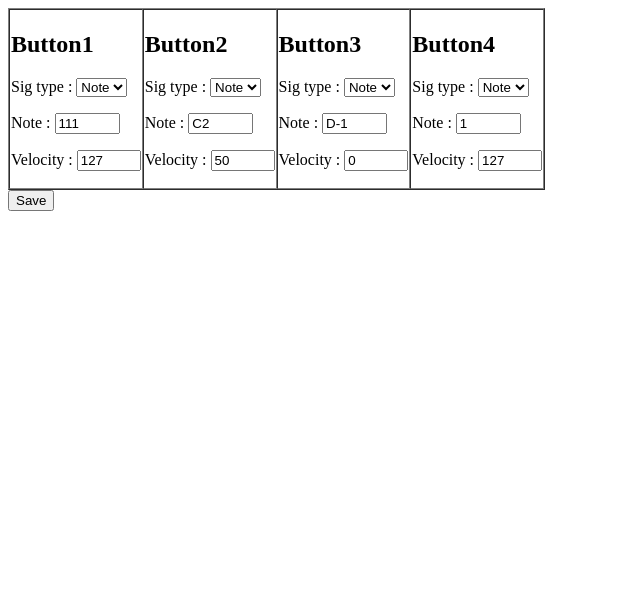
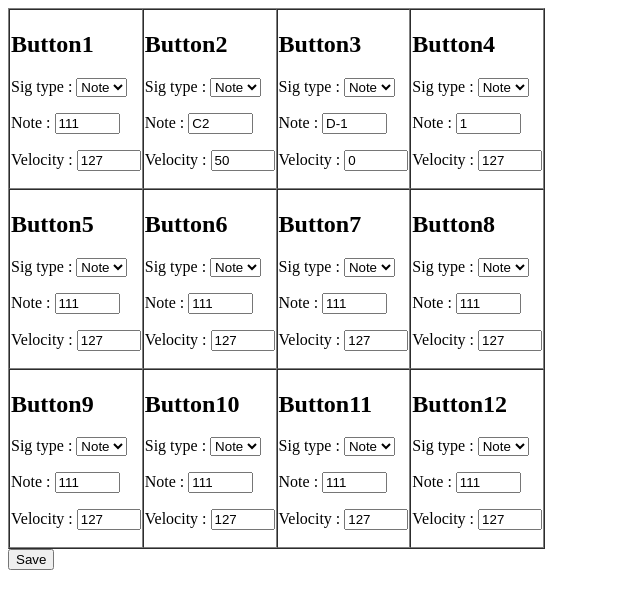
Before and after one commit to kic35/arduino-midi-config-tool, a plain HTML site: page index.html in a window 1280 px wide. Shown: the whole page, without its empty margins (0-640 px from the left). Drawn offline with Linux system fonts and the light colour scheme.

Commit message:
問題なく動くバージョン、見た目はまだ

```diff
--- a/auto.js
+++ b/auto.js
@@ -1,27 +1,35 @@
-// let str;
-// for (let i = 2; i < 13; i++) {
-//     str += `
-//         <th><div id="btn${i}">
-//             <h2>Button1</h2>
-//             <p><label>
-//             <span>Sig type :</span>
-//             <select class="selecttype" onchange="changeType(${i})">
-//                 <option value="Note">Note</option>
-//                 <option value="CC">CC</option>
-//             </select>
-//         </label></p>
-//             <p><label>
-//             <span class="sigtype">Note :</span>
-//             <input type="text" size="5px" value="">
-//         </label></p>
-//             <p><label>
-//             <span>Value :</span>
-//             <input type="number" min="0" max="127" size="5px" value="127">
-//         </label></p>
-//         </div></th>
-// `;
-// }
-// console.log(str);
+let autoStr;
+for (let i = 1; i <= 12; i++) {
+    if(i%4==1){
+        autoStr+=`<tr>
+        `;
+    }
+    autoStr += `<td>
+        <div id="btn${i}">
+        <h2>Button${i}</h2>
+        <p><label>
+        <span>Sig type :</span>
+        <select class="selecttype" onchange="changeType(${i})">
+        <option value="Note">Note</option>
+        <option value="CC">CC</option>
+        </select>
+        </label></p>
+        <p><label>
+        <span class="sigtype">Note :</span>
+        <input type="text" class="no" size="5px" value="111" />
+        </label></p>
+        <p><label>
+        <span>Velocity :</span>
+        <input type="number" class="velocity" min="0" max="127" size="5px" value="127" />
+        </label></p>
+        </div>
+        </td>`;
+    if(i%4==0){
+        autoStr+=`</tr>
+        `;
+    }
+}
+console.log(autoStr);
 
 // let str = "";
 // let soundName = ["C", "C#", "D", "D#", "E", "F", "F#", "G", "G#", "A", "A#", "B"];
--- a/index.html
+++ b/index.html
@@ -7,6 +7,7 @@
   <script src="jquery-3.5.1.min.js"></script>
   <script src="FileSaver.min.js"></script>
   <link rel="stylesheet" href="style.css" />
+  <script src="auto.js"></script>
 </head>
 
 <body>
@@ -37,7 +38,7 @@
           <h2>Button2</h2>
           <p><label>
               <span>Sig type :</span>
-                <select class="selecttype" onchange="changeType(1)">
+              <select class="selecttype" onchange="changeType(2)">
                 <option value="Note">Note</option>
                 <option value="CC">CC</option>
               </select>
@@ -57,7 +58,7 @@
           <h2>Button3</h2>
           <p><label>
               <span>Sig type :</span>
-                <select class="selecttype" onchange="changeType(1)">
+              <select class="selecttype" onchange="changeType(3)">
                 <option value="Note">Note</option>
                 <option value="CC">CC</option>
               </select>
@@ -77,7 +78,171 @@
           <h2>Button4</h2>
           <p><label>
               <span>Sig type :</span>
-                <select class="selecttype" onchange="changeType(1)">
+              <select class="selecttype" onchange="changeType(4)">
+                <option value="Note">Note</option>
+                <option value="CC">CC</option>
+              </select>
+            </label></p>
+          <p><label>
+              <span class="sigtype">Note :</span>
+              <input type="text" class="no" size="5px" value="111" />
+            </label></p>
+          <p><label>
+              <span>Velocity :</span>
+              <input type="number" class="velocity" min="0" max="127" size="5px" value="127" />
+            </label></p>
+        </div>
+      </td>
+    </tr>
+    <tr>
+      <td>
+        <div id="btn5">
+          <h2>Button5</h2>
+          <p><label>
+              <span>Sig type :</span>
+              <select class="selecttype" onchange="changeType(5)">
+                <option value="Note">Note</option>
+                <option value="CC">CC</option>
+              </select>
+            </label></p>
+          <p><label>
+              <span class="sigtype">Note :</span>
+              <input type="text" class="no" size="5px" value="111" />
+            </label></p>
+          <p><label>
+              <span>Velocity :</span>
+              <input type="number" class="velocity" min="0" max="127" size="5px" value="127" />
+            </label></p>
+        </div>
+      </td>
+      <td>
+        <div id="btn6">
+          <h2>Button6</h2>
+          <p><label>
+              <span>Sig type :</span>
+              <select class="selecttype" onchange="changeType(6)">
+                <option value="Note">Note</option>
+                <option value="CC">CC</option>
+              </select>
+            </label></p>
+          <p><label>
+              <span class="sigtype">Note :</span>
+              <input type="text" class="no" size="5px" value="111" />
+            </label></p>
+          <p><label>
+              <span>Velocity :</span>
+              <input type="number" class="velocity" min="0" max="127" size="5px" value="127" />
+            </label></p>
+        </div>
+      </td>
+      <td>
+        <div id="btn7">
+          <h2>Button7</h2>
+          <p><label>
+              <span>Sig type :</span>
+              <select class="selecttype" onchange="changeType(7)">
+                <option value="Note">Note</option>
+                <option value="CC">CC</option>
+              </select>
+            </label></p>
+          <p><label>
+              <span class="sigtype">Note :</span>
+              <input type="text" class="no" size="5px" value="111" />
+            </label></p>
+          <p><label>
+              <span>Velocity :</span>
+              <input type="number" class="velocity" min="0" max="127" size="5px" value="127" />
+            </label></p>
+        </div>
+      </td>
+      <td>
+        <div id="btn8">
+          <h2>Button8</h2>
+          <p><label>
+              <span>Sig type :</span>
+              <select class="selecttype" onchange="changeType(8)">
+                <option value="Note">Note</option>
+                <option value="CC">CC</option>
+              </select>
+            </label></p>
+          <p><label>
+              <span class="sigtype">Note :</span>
+              <input type="text" class="no" size="5px" value="111" />
+            </label></p>
+          <p><label>
+              <span>Velocity :</span>
+              <input type="number" class="velocity" min="0" max="127" size="5px" value="127" />
+            </label></p>
+        </div>
+      </td>
+    </tr>
+    <tr>
+      <td>
+        <div id="btn9">
+          <h2>Button9</h2>
+          <p><label>
+              <span>Sig type :</span>
+              <select class="selecttype" onchange="changeType(9)">
+                <option value="Note">Note</option>
+                <option value="CC">CC</option>
+              </select>
+            </label></p>
+          <p><label>
+              <span class="sigtype">Note :</span>
+              <input type="text" class="no" size="5px" value="111" />
+            </label></p>
+          <p><label>
+              <span>Velocity :</span>
+              <input type="number" class="velocity" min="0" max="127" size="5px" value="127" />
+            </label></p>
+        </div>
+      </td>
+      <td>
+        <div id="btn10">
+          <h2>Button10</h2>
+          <p><label>
+              <span>Sig type :</span>
+              <select class="selecttype" onchange="changeType(10)">
+                <option value="Note">Note</option>
+                <option value="CC">CC</option>
+              </select>
+            </label></p>
+          <p><label>
+              <span class="sigtype">Note :</span>
+              <input type="text" class="no" size="5px" value="111" />
+            </label></p>
+          <p><label>
+              <span>Velocity :</span>
+              <input type="number" class="velocity" min="0" max="127" size="5px" value="127" />
+            </label></p>
+        </div>
+      </td>
+      <td>
+        <div id="btn11">
+          <h2>Button11</h2>
+          <p><label>
+              <span>Sig type :</span>
+              <select class="selecttype" onchange="changeType(11)">
+                <option value="Note">Note</option>
+                <option value="CC">CC</option>
+              </select>
+            </label></p>
+          <p><label>
+              <span class="sigtype">Note :</span>
+              <input type="text" class="no" size="5px" value="111" />
+            </label></p>
+          <p><label>
+              <span>Velocity :</span>
+              <input type="number" class="velocity" min="0" max="127" size="5px" value="127" />
+            </label></p>
+        </div>
+      </td>
+      <td>
+        <div id="btn12">
+          <h2>Button12</h2>
+          <p><label>
+              <span>Sig type :</span>
+              <select class="selecttype" onchange="changeType(12)">
                 <option value="Note">Note</option>
                 <option value="CC">CC</option>
               </select>
```
Also changed, not shown: main.js (+56 -64 lines), 1 other file. Lines whose indentation alone changed are shown as unchanged.
